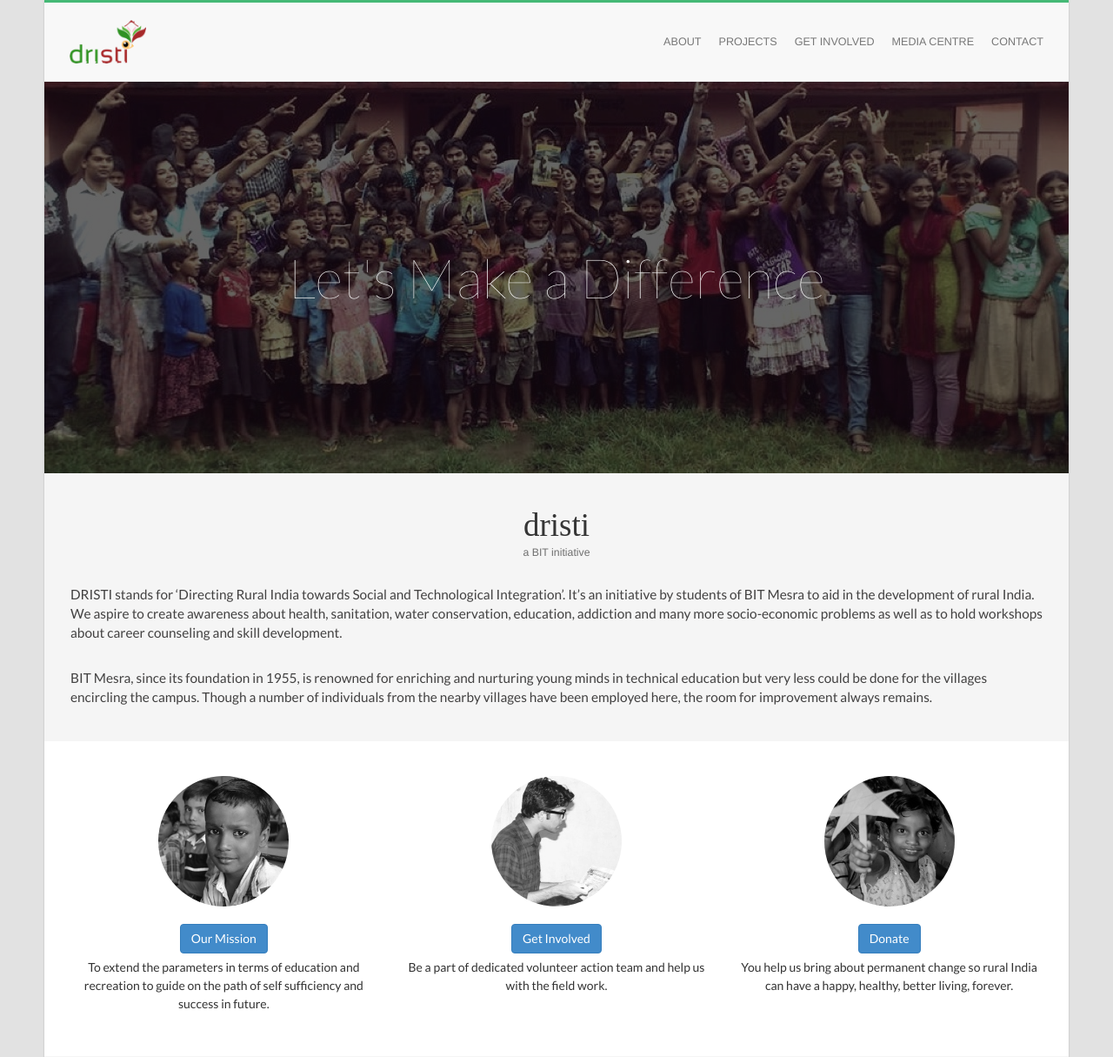
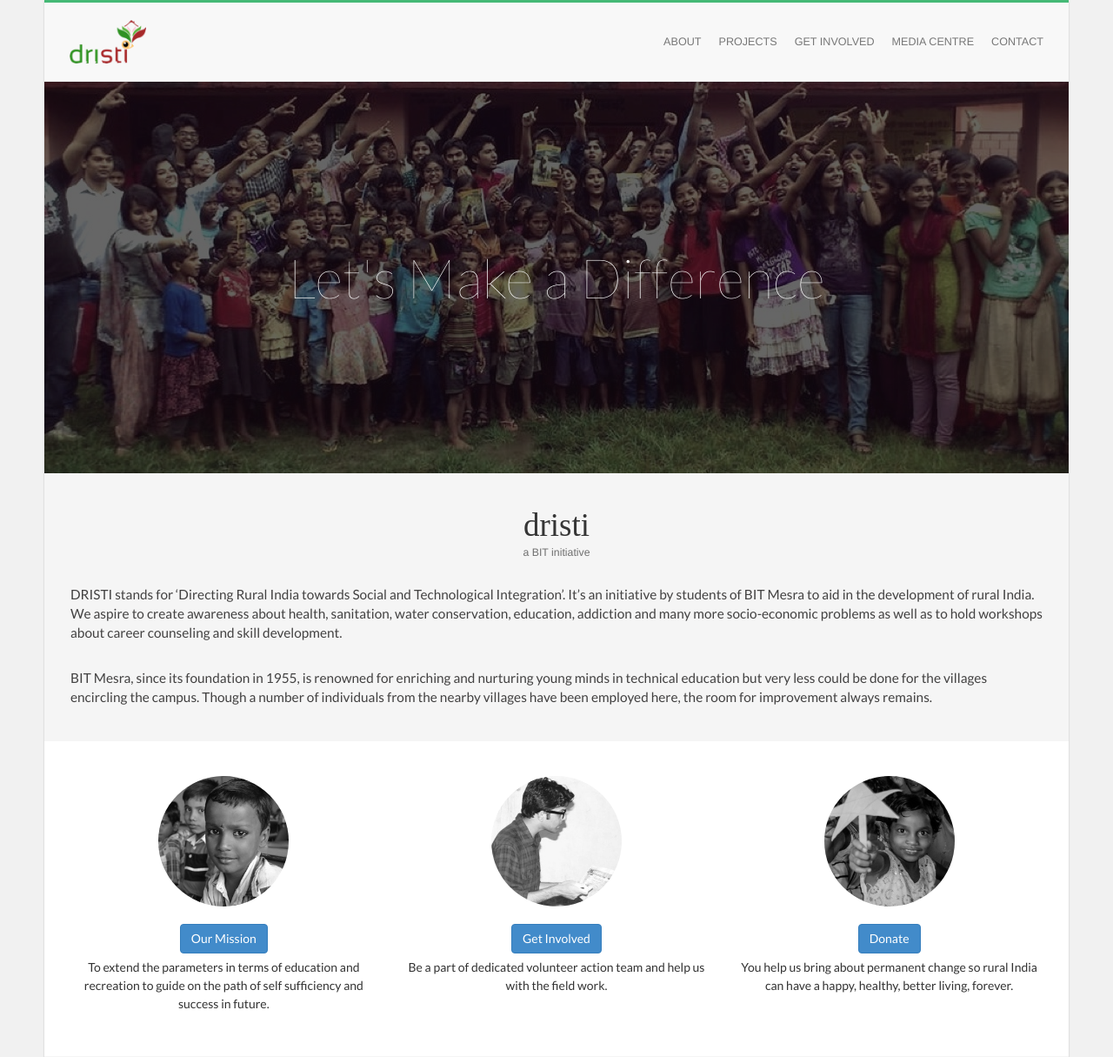
Before and after one commit to vivekagr/dristi, a PHP site: page / in a window 1280 px wide. Shown: the top 1215 px of the page at 87% size. Run offline with PHP 8.4, Linux system fonts and the light colour scheme; some web fonts are replaced.

Commit message:
Lighten background color.

```diff
--- a/css/_vars.scss
+++ b/css/_vars.scss
@@ -1 +1 @@
-$background-color: #e2e2e2;
+$background-color: #f1f1f1;
--- a/css/style.css
+++ b/css/style.css
@@ -1,6 +1,6 @@
 @import url(https://fonts.googleapis.com/css?family=Lato:100,200,300,400,500|Snippet|Open+Sans:300,400);
 body {
-  background-color: #e2e2e2; }
+  background-color: #f1f1f1; }
 
 .navbar {
   margin-bottom: 0;
```
